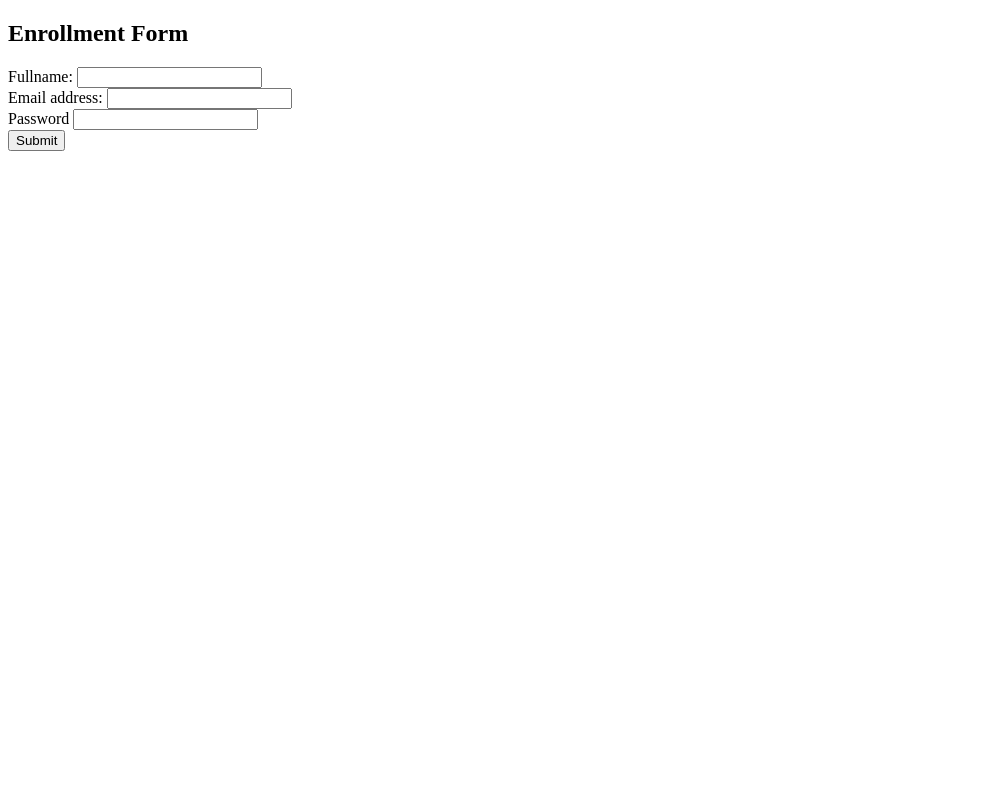
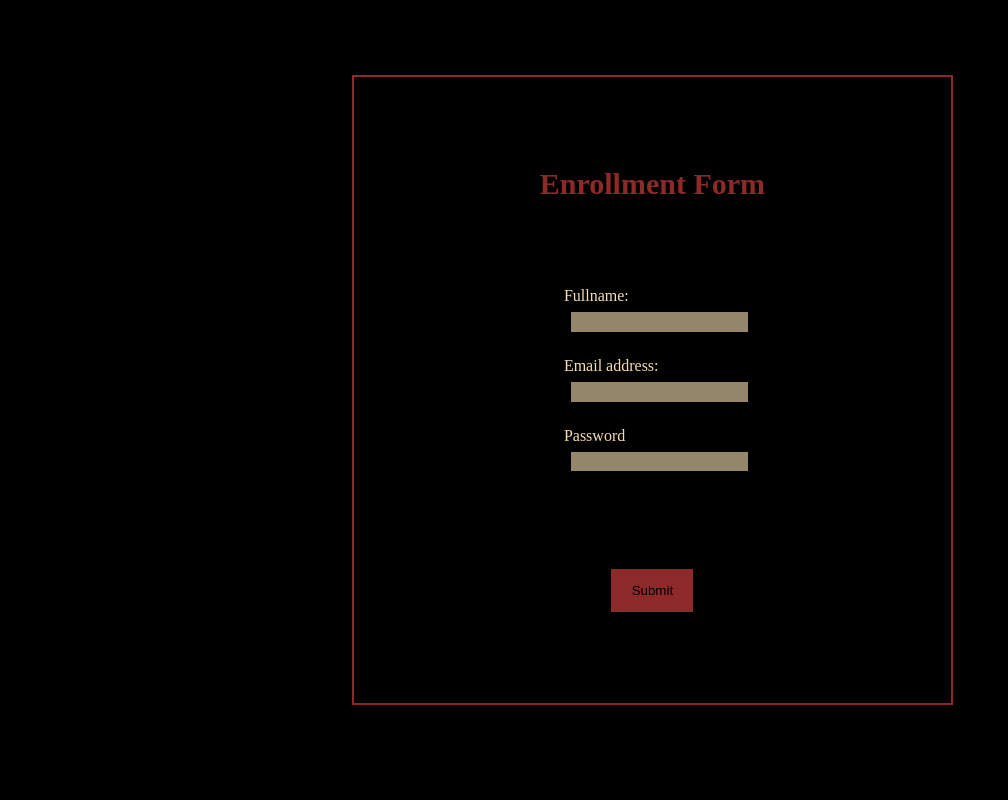
Before and after one commit to hazel-cods/mini-system, a Flask app: template templates/index.html in a window 1280 px wide. Shown: the whole page, without its empty margins (0-1008 px from the left). Run offline with Flask 3, Linux system fonts and the light colour scheme; the template is opened without the code that fills it, so the values that code supplies are empty.

Commit message:
form design

```diff
--- a/app.py
+++ b/app.py
@@ -6,7 +6,9 @@ app = Flask(__name__)
 
 @app.route("/")
 def index():
-  return render_template(index.html)
+  return render_template("index.html")
+
+
 @app.route("/message")
 def message():
   return render_template("message.html")
--- a/static/style.css
+++ b/static/style.css
@@ -0,0 +1,68 @@
+*{
+  margin: 0;
+  padding: 0;
+  box-sizing: border-box;
+}
+
+body{
+  background: black;
+
+}
+h2, label{
+  color: wheat;
+}
+section{
+  padding: 20px;
+  width: 100%;
+  height: 100vh;
+}
+.card{
+  justify-content: top ;
+  align-items: center;
+  width: 70%;
+  height: 80vh;
+  padding: 5px;
+  margin-top: 4%;
+  margin-left: 16%;
+  display: flex;
+  flex-direction: column;
+}
+
+form{
+  border: 2px solid rgb(141, 41, 41);
+  width: 70%;
+  height: 100%;
+  padding: 5px;
+  justify-content: space-evenly;
+  align-items: center;
+  display: flex;
+  flex-direction: column;
+
+
+}
+h2{
+  font-weight: bold;
+  color: rgb(141, 41, 41);
+  font-size: 30px;
+}
+
+.personal_info input{
+  gap: 20px;
+  display: block;
+  background: rgb(148, 134, 107);
+  border: none;
+  width: 100%;
+  margin: 4%;
+}
+
+input{
+  width: 100%;
+  height: 10%;
+}
+
+button{
+  background: rgb(141, 41, 41);
+  width: 14%;
+  height: 7%;
+  border: none;
+}
--- a/templates/index.html
+++ b/templates/index.html
@@ -9,7 +9,7 @@
   <body>
     <section>
       <div class="card">
-        <form action="/submit">
+        <form action="/submit" method="POST">
           <div class="header">
             <h2>Enrollment Form</h2>
           </div>
```
